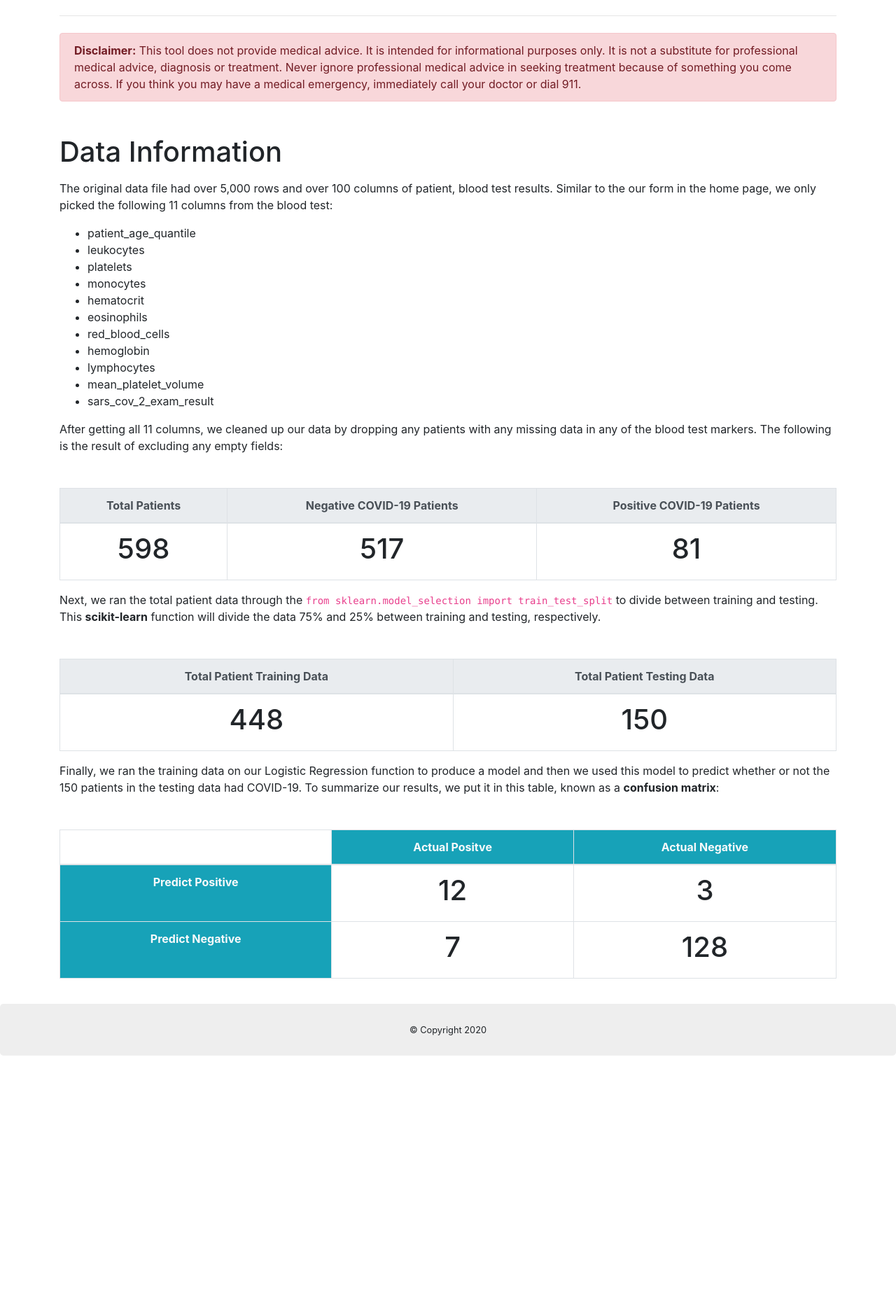
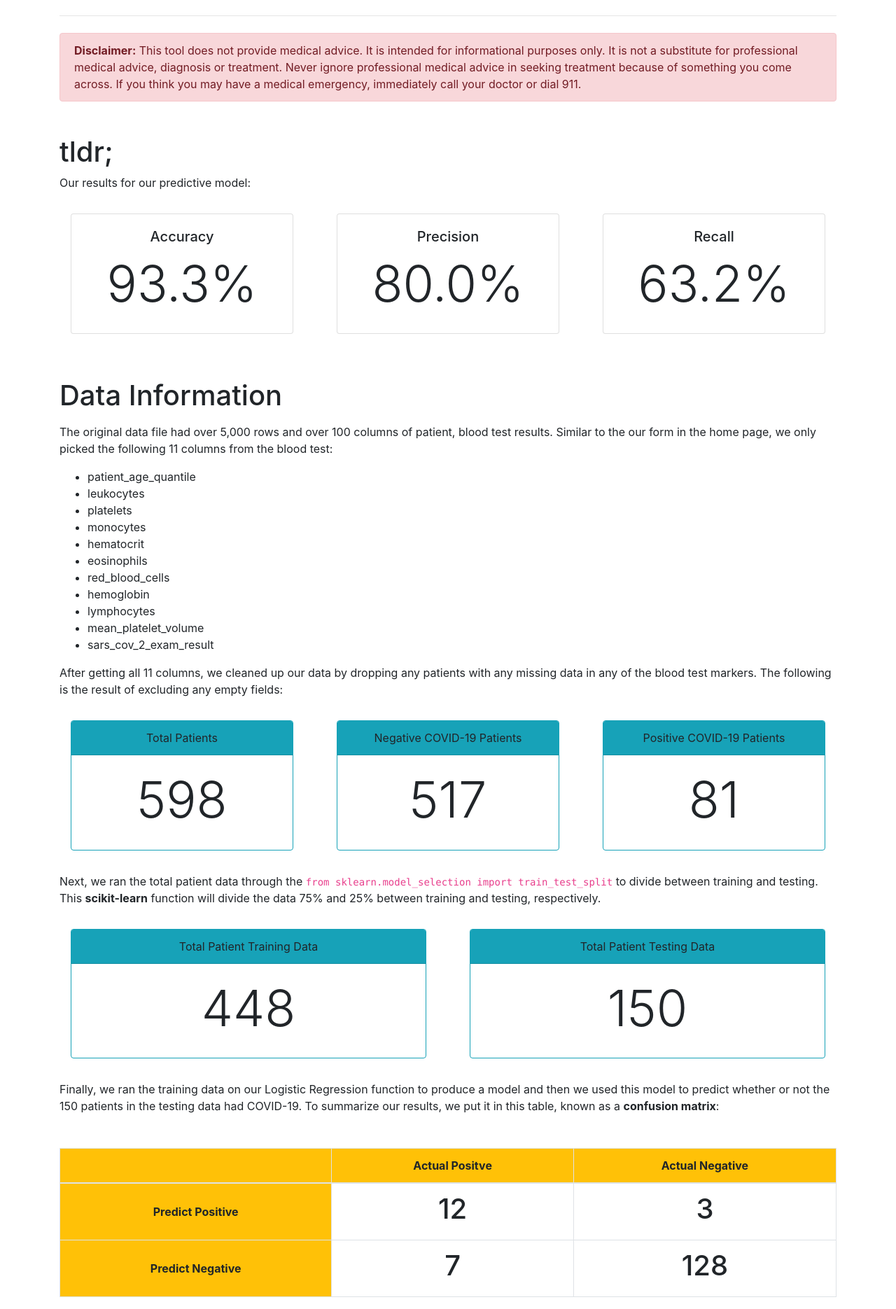
Before and after one commit to alexisperumal/ucsd_data_science_final_project, a Flask app: page /LR in a window 1280 px wide. Shown: the part 427-2297 px from the top of the page at 70% size. Before the commit the page ends 1935 px from the top, so only its background shows below. Run offline with Flask 2, Linux system fonts and the light colour scheme; parts of the project's set-up code (start-up, migrations or seed data) failed here and were passed over; some libraries are stand-ins or nearby versions.

Commit message:
LR html page is now complete

```diff
--- a/Deployment-flask/app.py
+++ b/Deployment-flask/app.py
@@ -63,7 +63,22 @@ def home():
 
 @app.route('/LR')
 def LR():
-    return render_template('LR.html')
+    n1 = ['Total Patients', 'Negative COVID-19 Patients',
+        'Positive COVID-19 Patients']
+    v1 = [598, 517, 81]
+
+    n2 = ['Total Patient Training Data',
+        'Total Patient Testing Data']
+    v2 = [448, 150]
+
+    n3 = ['Accuracy', 'Precision', 'Recall']
+    result = ['93.3%', '80.0%', '63.2%']
+    return render_template('LR.html',
+        result=zip(n3, result),
+        final=zip(n3, result),
+        patient=zip(n1, v1),
+        split=zip(n2, v2)
+        )
 
 @app.route('/RFC')
 def RFC():
--- a/Deployment-flask/templates/LR.html
+++ b/Deployment-flask/templates/LR.html
@@ -49,14 +49,33 @@
   <div class="container">
     <div class="row justify-content-center">
     <div class="col-md">
+
+      <!-- Introduction -->
       <h1 class="display-6 text-center mt-5 mb-3">Classification Algorithm - Logistic Regression</h1>
       <hr class="my-4">
       <p>Our regression model uses data from the <a href="https://www.kaggle.com/roche-data-science-coalition/uncover">UNCOVER COVID-19 Challenge</a>. Shared by the Roche Data Science Coalition (RDSC), they are requesting the collaborative effort of the AI community to fight COVID-19. This challenge presents a curated collection of datasets from 20 global sources and asks you to model solutions to key questions that were developed and evaluated by a global frontline of healthcare providers, hospitals, suppliers, and policy makers.</p>
       <p>This model uses the Machine Learning code from <strong>scikit-learn</strong>. It is a Python-based module that is simple and efficient to utilize for preditive data analysis.</p>
       <a class="btn btn-primary btn-lg" href="https://scikit-learn.org/stable/modules/generated/sklearn.linear_model.LogisticRegression.html" role="button">Learn more</a>
       <hr class="my-4">
-      <div class="alert alert-danger" role="alert">
+
+      <!-- ALERT disclaimer -->
+      <div class="alert alert-danger mb-5" role="alert">
         <strong>Disclaimer:</strong> This tool does not provide medical advice. It is intended for informational purposes only. It is not a substitute for professional medical advice, diagnosis or treatment. Never ignore professional medical advice in seeking treatment because of something you come across. If you think you may have a medical emergency, immediately call your doctor or dial 911.
+      </div>
+
+      <!-- TLDR -->
+      <p><h1>tldr;</h1> Our results for our predictive model:</p>
+      <div class="row mb-5">
+        {% for x, y in result %}
+        <div class="col-lg-4">
+          <div class="card text-center m-3">
+            <div class="card-body">
+              <h5 class="card-title">{{ x }}</h5>
+              <h1 class="display-3">{{ y }}</h1>
+            </div>
+          </div>
+        </div>
+        {% endfor %}
       </div>
 
       <!-- Data Information -->
@@ -75,64 +94,78 @@
         <li>mean_platelet_volume</li>
         <li>sars_cov_2_exam_result</li>
       </ul>
-      <p class="mb-5">After getting all 11 columns, we cleaned up our data by dropping any patients with any missing data in any of the blood test markers. The following is the result of excluding any empty fields:</p>
-      <table class="table text-center table-bordered">
-        <thead class="thead-light">
+      <p class="mb-3">After getting all 11 columns, we cleaned up our data by dropping any patients with any missing data in any of the blood test markers. The following is the result of excluding any empty fields:</p>
+      <div class="row mb-3">
+        {% for x, y in patient %}
+        <div class="col-lg-4">
+          <div class="card text-center border border-info m-3">
+            <div class="card-header bg-info">{{ x }}</div>
+            <div class="card-body">
+              <h1 class="display-3">{{ y }}</h1>
+            </div>
+          </div>
+        </div>
+        {% endfor %}
+      </div>
+
+      <!-- Training and Testing Data -->
+      <p>Next, we ran the total patient data through the <code>from sklearn.model_selection import train_test_split</code> to divide between training and testing. This <strong>scikit-learn</strong> function will divide the data 75% and 25% between training and testing, respectively.</p>
+      <div class="row mb-3">
+        {% for x, y in split %}
+        <div class="col-lg-6">
+          <div class="card text-center border border-info m-3">
+            <div class="card-header bg-info">{{ x }}</div>
+            <div class="card-body">
+              <h1 class="display-3">{{ y }}</h1>
+            </div>
+          </div>
+        </div>
+        {% endfor %}
+      </div>
+
+      <!-- Confusion Matrix -->
+      <p class="mb-5">Finally, we ran the training data on our Logistic Regression function to produce a model and then we used this model to predict whether or not the 150 patients in the testing data had COVID-19. To summarize our results, we put it in this table, known as a <strong>confusion matrix</strong>:</p>
+      <table class="table text-center table-bordered mb-5">
+        <thead>
           <tr>
-            <th scope="col">Total Patients</th>
-            <th scope="col">Negative COVID-19 Patients</th>
-            <th scope="col">Positive COVID-19 Patients</th>
+            <th scope="col" class="bg-warning"></th>
+            <th scope="col" class="bg-warning">Actual Positve</th>
+            <th scope="col" class="bg-warning">Actual Negative</th>
           </tr>
         </thead>
         <tbody>
           <tr>
-            <td><h1>598</h1></td>
-            <td><h1>517</h1></td>
-            <td><h1>81</h1></td>
-          </tr>
-        </tbody>
-      </table>
-
-      <!-- Training and Testing Data -->
-      <p class="mb-5">Next, we ran the total patient data through the <code>from sklearn.model_selection import train_test_split</code> to divide between training and testing. This <strong>scikit-learn</strong> function will divide the data 75% and 25% between training and testing, respectively.</p>
-      <table class="table text-center table-bordered">
-        <thead class="thead-light">
-          <tr>
-            <th scope="col">Total Patient Training Data</th>
-            <th scope="col">Total Patient Testing Data</th>
-          </tr>
-        </thead>
-        <tbody>
-          <tr>
-            <td><h1>448</h1></td>
-            <td><h1>150</h1></td>
-          </tr>
-        </tbody>
-      </table>
-
-      <!-- Confusion Matrix -->
-      <p class="mb-5">Finally, we ran the training data on our Logistic Regression function to produce a model and then we used this model to predict whether or not the 150 patients in the testing data had COVID-19. To summarize our results, we put it in this table, known as a <strong>confusion matrix</strong>:</p>
-      <table class="table text-center table-bordered">
-        <thead>
-          <tr class="text-light">
-            <th scope="col"></th>
-            <th scope="col" class="bg-info">Actual Positve</th>
-            <th scope="col" class="bg-info">Actual Negative</th>
-          </tr>
-        </thead>
-        <tbody>
-          <tr>
-            <th scope="row" class="bg-info text-light">Predict Positive</th>
+            <th scope="row" class="bg-warning align-middle">Predict Positive</th>
             <td><h1>12</h1></td>
             <td><h1>3</h1></td>
           </tr>
           <tr>
-            <th scope="row" class="bg-info text-light">Predict Negative</th>
+            <th scope="row" class="bg-warning align-middle">Predict Negative</th>
             <td><h1>7</h1></td>
             <td><h1>128</h1></td>
           </tr>
         </tbody>
       </table>
+
+      <!-- Putting it all together -->
+      <p class="mb-5">From the confusion matrix above, we got a total of 128 true negatives, 12, true positves, 7 false negatives, and 3 false positives. We calculate the following values when implementing the respective equations for accuracy, precision, and recall:</p>
+      <div class="row mb-5">
+        {% for x, y in final %}
+        <div class="col-lg-4">
+          <div class="card text-center mb-5">
+            <div class="card-body">
+              <h5 class="card-title">{{ x }}</h5>
+              <h1 class="display-3">{{ y }}</h1>
+            </div>
+          </div>
+        </div>
+        {% endfor %}
+      </div>
+
+      <!-- An interesting thought -->
+      <h1 class="display-6 mt-5 mb-3">An After Thought</h1>
+      <p>The following plot is an intresting one we found during our investigation. It shows the percentages of accuracy, precision, and recall versus random state, seed number. The random state, seed number, is the variable you use when splitting the data from training and testing under the function <code>train_test_split(X_train, y_train, random_state=n)</code>. It really shouldn't matter what number you put in there, but we find that it does! Why? We are not entirely sure. One guess, would deal with how the data is split between training and testing data. Is the data sometimes being split where all the COVID-19 cases are in the testing portion and none are left for training data. This would be the extreme case.</p>
+      <img src="static/images/LR_model_random_state.png" class="img-fluid mb-5" alt="Responsive image">
     </div>
    </div>
   </div>
```
